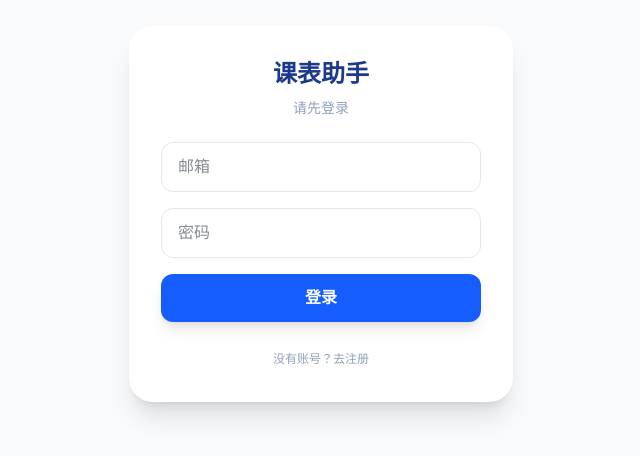
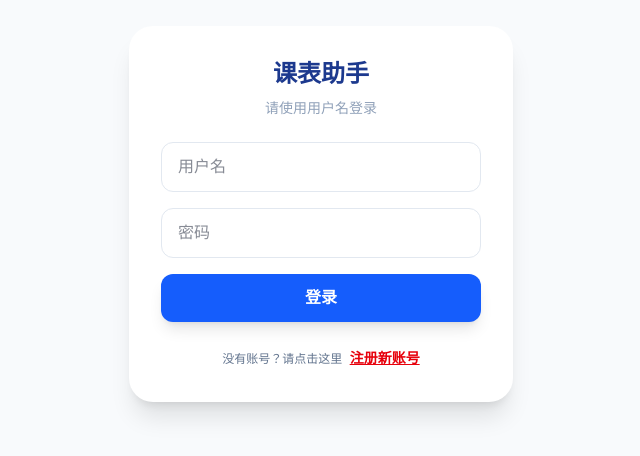
Before and after one commit to ljfzxhlekljn304-source/my-attendance, a Next.js app: page / in a window 1280 px wide. Shown: the part 186-642 px from the top of the page, without its empty margins (319-959 px from the left). Built offline with nearby package versions, Linux system fonts and the light colour scheme.

Commit message:
feat: login with username and highlight register button

```diff
--- a/app/page.tsx
+++ b/app/page.tsx
@@ -86,13 +86,17 @@ export default function AttendanceApp() {
     setLoading(false);
   }
 
+  // --- 修改：支持随意输入用户名 ---
   async function handleAuth() {
     setLoading(true);
+    // 自动转换用户名到伪邮箱格式
+    const fakeEmail = email.includes('@') ? email : `${email}@temp.app`;
+
     const { error } = isRegister
-      ? await supabase.auth.signUp({ email, password })
-      : await supabase.auth.signInWithPassword({ email, password });
+      ? await supabase.auth.signUp({ email: fakeEmail, password })
+      : await supabase.auth.signInWithPassword({ email: fakeEmail, password });
 
-    if (error) alert(error.message);
+    if (error) alert(error.message === "User already registered" ? "该用户名已被注册，请直接登录" : error.message);
     setLoading(false);
   }
 
@@ -198,17 +202,25 @@ export default function AttendanceApp() {
         <div className="bg-white p-8 rounded-3xl shadow-xl w-full max-w-sm space-y-6">
           <div className="text-center">
             <h1 className="text-2xl font-bold text-blue-900">课表助手</h1>
-            <p className="text-slate-400 text-sm mt-2">{isRegister ? '创建新账号' : '请先登录'}</p>
+            <p className="text-slate-400 text-sm mt-2">{isRegister ? '正在创建新账号' : '请使用用户名登录'}</p>
           </div>
           <div className="space-y-4">
-            <input type="email" placeholder="邮箱" value={email} onChange={e => setEmail(e.target.value)} className="w-full px-4 py-3 rounded-xl border border-slate-200 outline-blue-500" />
+            {/* 修改：type="text" 适配用户名 */}
+            <input type="text" placeholder="用户名" value={email} onChange={e => setEmail(e.target.value)} className="w-full px-4 py-3 rounded-xl border border-slate-200 outline-blue-500" />
             <input type="password" placeholder="密码" value={password} onChange={e => setPassword(e.target.value)} className="w-full px-4 py-3 rounded-xl border border-slate-200 outline-blue-500" />
             <button onClick={handleAuth} className="w-full bg-blue-600 text-white py-3 rounded-xl font-bold shadow-lg active:scale-95 transition-all">
-              {isRegister ? '注册' : '登录'}
+              {isRegister ? '立即注册' : '登录'}
             </button>
           </div>
-          <button onClick={() => setIsRegister(!isRegister)} className="w-full text-xs text-slate-400 text-center">
-            {isRegister ? '已有账号？去登录' : '没有账号？去注册'}
+          {/* 修改：显著强调“注册”字样 */}
+          <button onClick={() => setIsRegister(!isRegister)} className="w-full text-center">
+            {isRegister ? (
+              <span className="text-xs text-slate-400">已有账号？去登录</span>
+            ) : (
+              <div className="text-xs text-slate-500">
+                没有账号？请点击这里 <span className="text-red-600 font-black underline text-sm ml-1">注册新账号</span>
+              </div>
+            )}
           </button>
         </div>
       </div>
@@ -228,7 +240,7 @@ export default function AttendanceApp() {
     <div className="min-h-screen bg-[#F0F4F8] font-sans pb-24 text-slate-900">
       <div className="bg-white border-b sticky top-0 z-30 p-2 flex justify-between items-center px-4 shadow-sm">
         <div className="flex gap-2 items-center">
-          {/* 新增按钮：跳转学校课程系统 */}
+          {/* 跳转学校课程系统 */}
           <a
             href="https://syllabus.ritsumei.ac.jp/syllabus/search/search_top.do"
             target="_blank"
```
